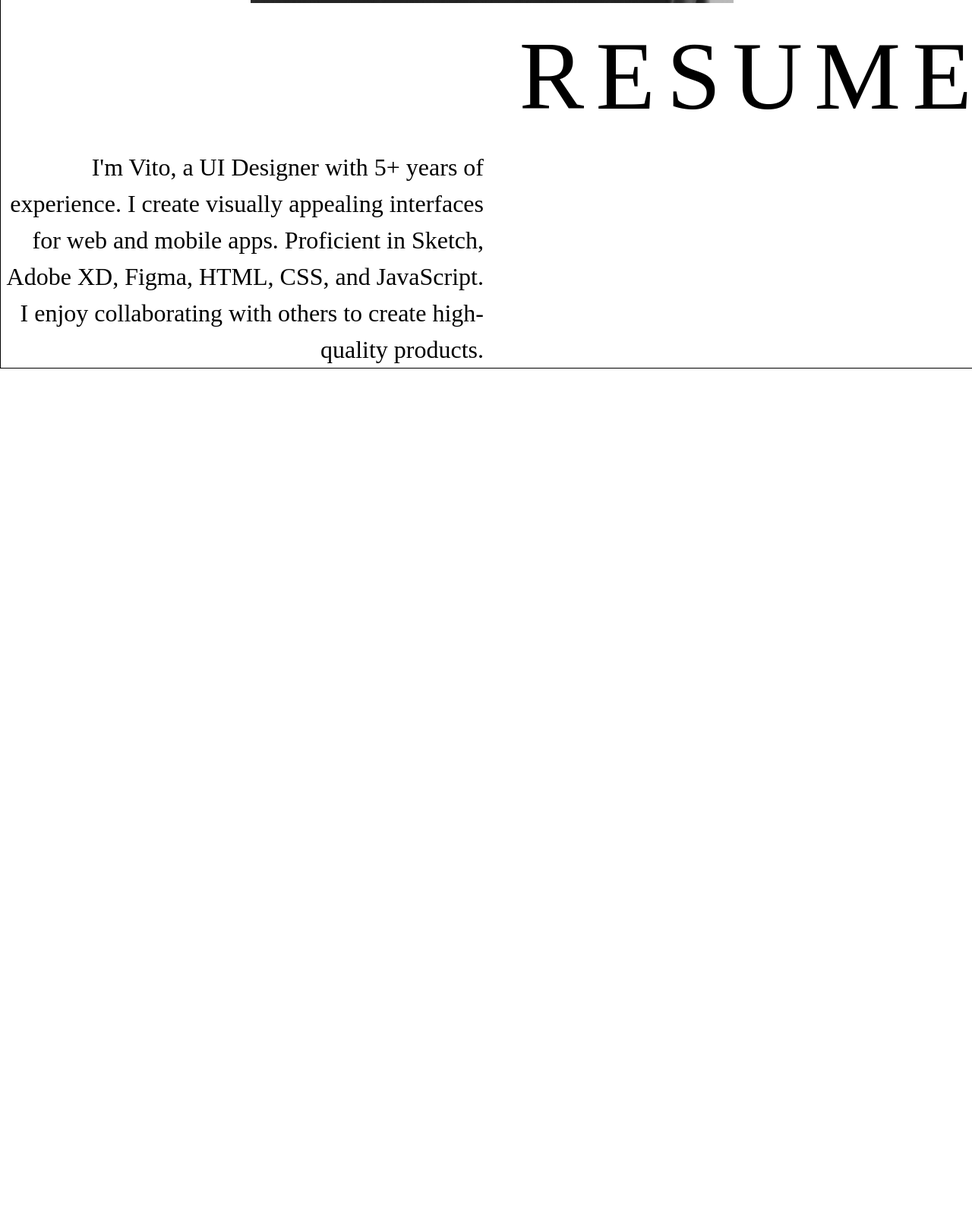
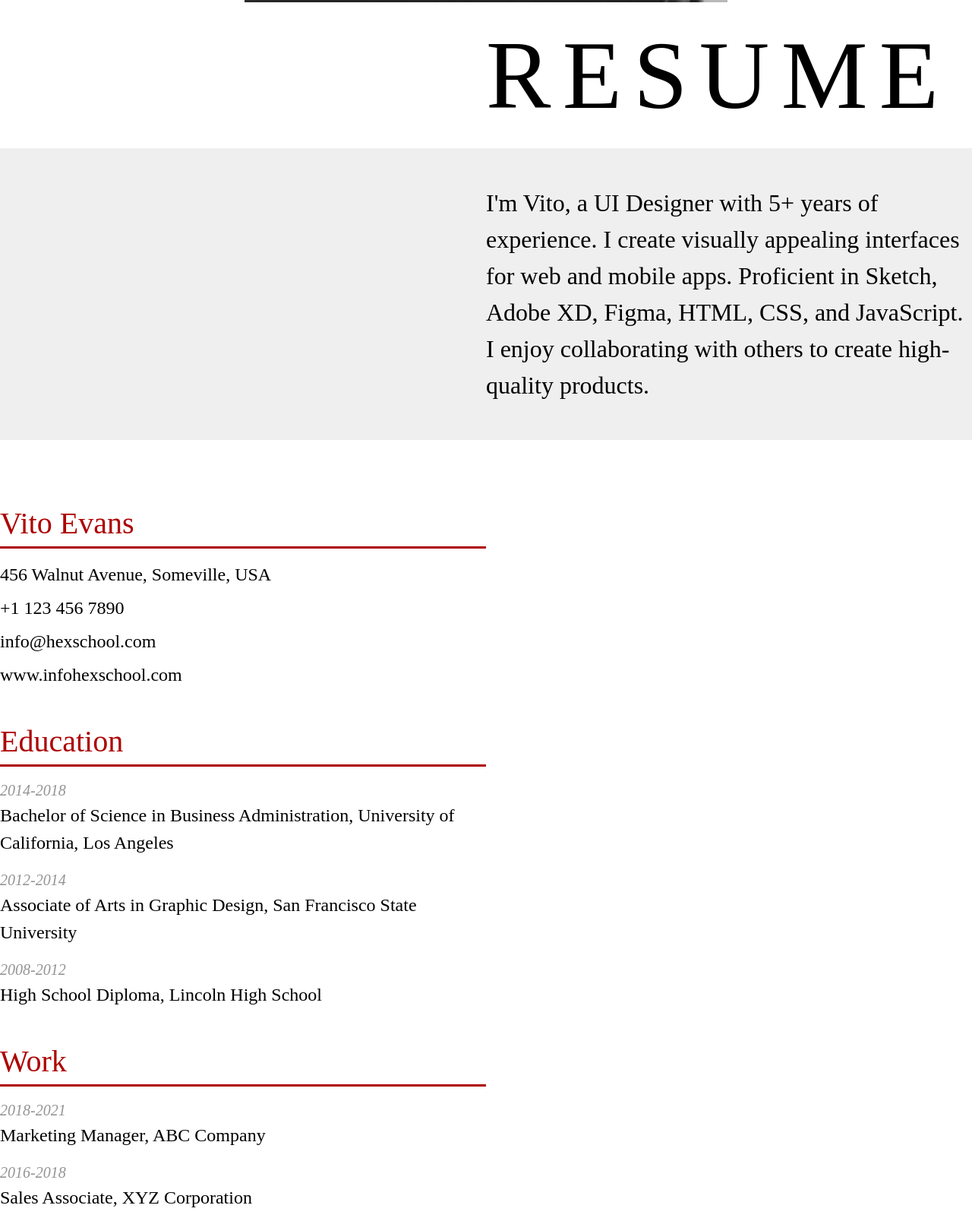
Before and after one commit to joker-cat/2024webCutting, a plain HTML site: page hw1/index.html in a window 1280 px wide. Shown: the part 1197-2800 px from the top of the page at 76% size. Before the commit the page ends 1682 px from the top, so only its background shows below. Drawn offline with Linux system fonts and the light colour scheme; a web font is replaced by a local one.

Commit message:
finish: hw1

```diff
--- a/hw1/css/index.css
+++ b/hw1/css/index.css
@@ -12,8 +12,9 @@ img {
 	vertical-align: middle;
 }
 
-.font-weight {
-	font-weight: 400;
+a{
+	text-decoration: none;
+	color: inherit;
 }
 
 body {
@@ -22,9 +23,41 @@ body {
 	font-size: 24px;
 }
 
+.font-weight {
+	font-weight: 400;
+}
+
+.w-50 {
+	width: 50%;
+}
+
+.ml-auto {
+	margin-left: auto;
+}
+
+.mb-40 {
+	margin-bottom: 40px;
+}
+
+.mb-16 {
+	margin-bottom: 16px;
+}
+
+.mb-12 {
+	margin-bottom: 12px;
+}
+
+.mb-8 {
+	margin-bottom: 8px;
+}
+
 .container {
-	width: 1296px;
+	width: 100%;
+	max-width: 1296px;
 	margin: 0 auto;
+}
+
+.banner {
 	padding-top: 160px;
 }
 
@@ -40,13 +73,38 @@ body {
 	margin: 0 auto;
 }
 
-h2.banner-title {
-	text-align: right;
+.introduce {
+	padding: 48px 0;
+	font-size: 32px;
+	background: #EFEFEF;
 }
 
+.resume {
+	padding: 80px 0 160px 0;
+}
 
-.introduce p{
-	width: 636px;
-	font-size: 32px;
-	text-align: right;
+h3 {
+	font-size: 40px;
+	color: #AE0000;
+	border-bottom: 3px solid #AE0000
 }
+
+.year {
+	font-size: 20px;
+	font-style: italic;
+	color: #949494;
+}
+
+.icon-group {
+	padding: 64px 0;
+	background-color: #000000;
+	text-align: center;
+}
+
+.icon-group li {
+	display: inline-block;
+}
+
+.icon-group li:nth-of-type(2) {
+	margin: 0 40px;
+}
--- a/hw1/index.html
+++ b/hw1/index.html
@@ -10,18 +10,94 @@
 </head>
 
 <body>
-	<div class="container" style="border: 1px solid black;">
-		<section class="banner">
-			<h1 class="banner-title">VITO</h1>
+	<section class="banner">
+		<div class="container">
+			<h1 class="banner-title font-weight">VITO</h1>
 			<img class="banner-img" src="./image/vito.png" alt="引形象圖">
-			<h2 class="banner-title">RESUME</h2>
-		</section>
-		<section class="introduce">
-			<p>I'm Vito, a UI Designer with 5+ years of experience. I create visually appealing interfaces for web and mobile
+			<h2 class="banner-title font-weight w-50 ml-auto">RESUME</h2>
+		</div>
+	</section>
+	<section class="introduce font-weight">
+		<div class="container">
+			<p class="w-50 ml-auto">
+				I'm Vito, a UI Designer with 5+ years of experience. I create visually appealing interfaces for
+				web and
+				mobile
 				apps. Proficient in Sketch, Adobe XD, Figma, HTML, CSS, and JavaScript. I enjoy collaborating with others to
-				create high-quality products.</p>
-		</section>
-	</div>
+				create high-quality products.
+			</p>
+		</div>
+	</section>
+	<section class="resume">
+		<div class="container">
+			<ul class="w-50 mb-40 font-weight">
+				<li class="mb-16">
+					<h3>Vito Evans</h3>
+				</li>
+				<li class="mb-8">456 Walnut Avenue, Someville, USA</li>
+				<li class="mb-8">+1 123 456 7890</li>
+				<li class="mb-8">info@hexschool.com</li>
+				<li>
+					<a href="www.infohexschool.com">www.infohexschool.com</a>
+				</li>
+			</ul>
+			<ul class="w-50 mb-40 font-weight">
+				<li class="mb-16">
+					<h3>Education</h3>
+				</li>
+				<li class="mb-16">
+					<p class="year">2014-2018</p>
+					<p>Bachelor of Science in Business Administration, University of California, Los Angeles</p>
+				</li>
+				<li class="mb-16">
+					<p class="year">2012-2014</p>
+					<p>Associate of Arts in Graphic Design, San Francisco State University</p>
+				</li>
+				<li>
+					<p class="year">2008-2012 </p>
+					<p>High School Diploma, Lincoln High School</p>
+				</li>
+			</ul>
+			<ul class="w-50 mb-40 font-weight">
+				<li class="mb-16">
+					<h3>Work</h3>
+				</li>
+				<li class="mb-16">
+					<p class="year">2018-2021</p>
+					<p>Marketing Manager, ABC Company</p>
+				</li>
+				<li class="mb-16">
+					<p class="year">2016-2018</p>
+					<p>Sales Associate, XYZ Corporation</p>
+				</li>
+				<li>
+					<p class="year">2014-2016</p>
+					<p>Customer Service Representative, QRS Inc.</p>
+				</li>
+			</ul>
+			<ul class="w-50 mb-40 font-weight">
+				<li class="mb-16">
+					<h3>Awards</h3>
+				</li>
+				<li class="mb-12">
+					<p>Best in Show Award, National Advertising Awards, 2020</p>
+				</li>
+				<li class="mb-12">
+					<p>Honorable Mention, International Design Competition, 2019</p>
+				</li>
+				<li>
+					<p>People's Choice Award, Local Art Exhibition, 2018</p>
+				</li>
+			</ul>
+		</div>
+	</section>
+	<footer>
+		<ul class="icon-group">
+			<li><a href="#"><img src="/hw1/image/fb.png" alt="b"></a></li><!--
+			--><li><a href="#"><img src="/hw1/image/instagram.png" alt="ig"></a></li><!--
+			--><li><a href="#"><img src="/hw1/image/line.png" alt="line"></a></li>
+		</ul>
+	</footer>
 </body>
 
 </html>
```
Also changed, not shown: 1 other file.
